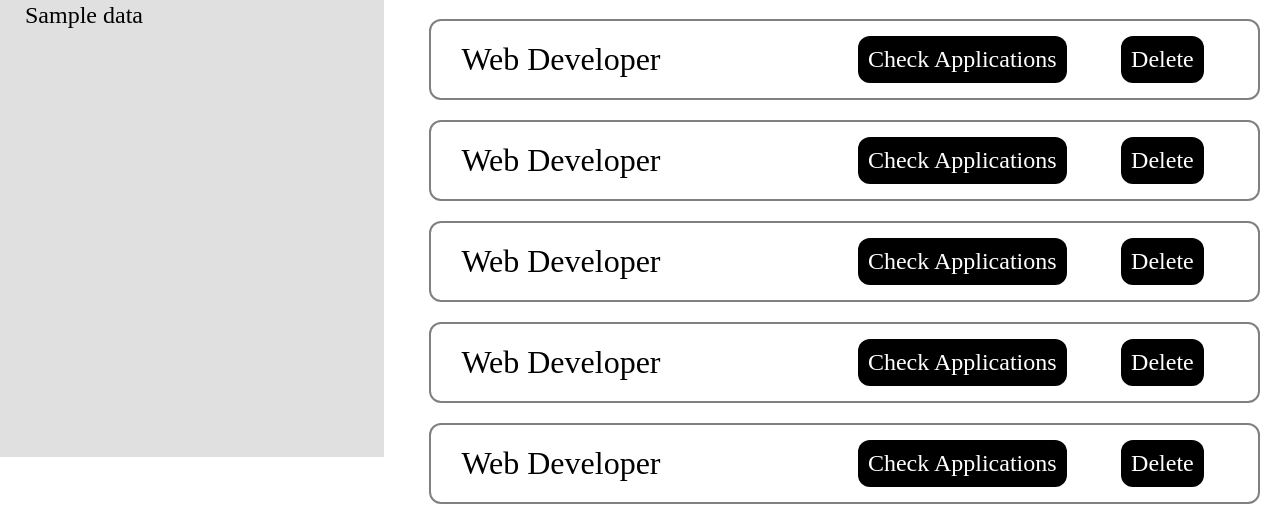
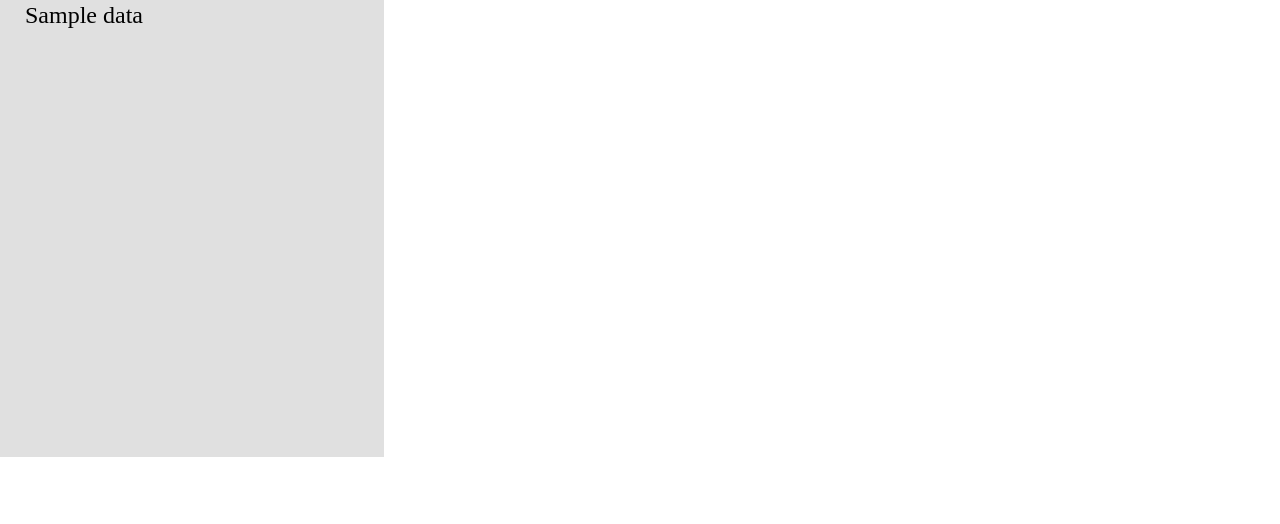
Before and after one commit to suyyash10/find_your_job, a Python web app: template templates/job_giver.html in a window 1280 px wide. Shown: the part 343-867 px from the top of the page. After the commit the page ends 800 px from the top, so only its background shows below. Run offline with Jinja, Linux system fonts and the light colour scheme; the template is opened without the code that fills it: most values are stand-ins (such as "Sample title", 1, 10 or a date in 2020).

Commit message:
update add job

```diff
--- a/static/css/job_giver.css
+++ b/static/css/job_giver.css
@@ -80,12 +80,18 @@ header {
   align-items: center;
   font-size: 1.5rem;
 }
-.part2 p {
+.part2 input {
+  font-size: 1.5rem;
+}
+.part2 p , .somewhat{
   background-color: black;
   color: white;
   padding: 10px;
   border-radius: 12px;
   cursor: pointer;
+}
+.suchbhi{
+  height:auto;
 }
 .buttons {
   float: right;
@@ -96,6 +102,11 @@ header {
   background-color: black;
   border-radius: 12px;
   cursor: pointer;
+  /* height:50vh; */
+}
+.buttons a{
+  color: white;
+  text-decoration: none;
 }
 .showme {
   display: none;
@@ -122,6 +133,7 @@ header {
   display: block;
   top: 0vh;
 }
+
 @media screen and (max-width:"800px") {
     *{
       background-color:black;
--- a/templates/job_giver.html
+++ b/templates/job_giver.html
@@ -39,31 +39,37 @@
             </div>
         </div>
         <div class="right">
-            <div class="buttons" type="submit" value="add" ">
-                <a href="{{url_for('add_job')}}">
-                    Add Opening
-                </a>
+            <div class="suchbhi">
+
+                <div class="buttons" type="submit" value="add" >
+                    <a href="{{url_for('add_job')}}">
+                        Add Opening
+                    </a>
+                </div>
             </div>
-            <div class="showme">
+            <!-- <div class="showme">
 
                     <input type="text" placeholder="Enter the position of Opening">
                     <img src="https://img.icons8.com/material-sharp/24/000000/search.png"/>
 
-            </div>
+            </div> -->
             <form action="" method="post">
-            {% for job in alljobs %}
+                {% for job in alljobs %}
             <div class="block1">
                 <div class="part1">
                     <p>{{job[1]}}</p>
                 </div>
+                <div class="hidden">
+                    <input hidden type="text" value="{{job[0]}}">
+                </div>
                 <div class="part2">
-                    <input type="submit" name="action" value = "{{job[0]}}" placeholder="Check Applications">
+                    <input class="somewhat" type="submit" name="action"  value="Check Applications">
                     <p>Delete</p>
                 </div>
             </div>
             {% endfor %}
-            </form>
-            <div class="block1">
+        </form>
+            <!-- <div class="block1">
                 <div class="part1">
                     <p>Web Developer</p>
                 </div>
@@ -107,16 +113,7 @@
                     <p>Check Applications</p>
                     <p>Delete</p>
                 </div>
-            </div>
-            <div class="block1">
-                <div class="part1">
-                    <p>Web Developer</p>
-                </div>
-                <div class="part2">
-                    <p>Check Applications</p>
-                    <p>Delete</p>
-                </div>
-            </div>
+            </div> -->
         </div>
     </main>
     <script src="{{url_for('static', filename = 'js/form.js')}}"></script>
--- a/templates/seeker_profile.html
+++ b/templates/seeker_profile.html
@@ -38,7 +38,7 @@
                     <p>{{email}}</p>
                 </div>
                 <div class="pro">
-                    <article>Your Profession:-</article>
+                    <article>Your Skill:-</article>
                     <p>{{usrpost}}</p>
                 </div>
             </div>
```
Also changed, not shown: app.py (+4 -7 lines).
